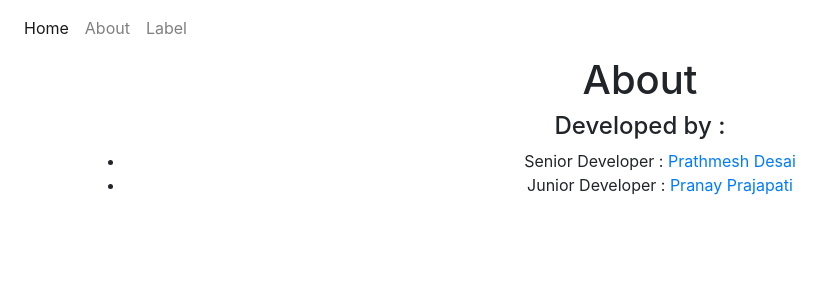
After one commit to ozer550/Comfort-Zone, a Flask app: page /about in a window 1280 px wide. The commit adds this page. Shown: the top 300 px of the page, without its empty margins (0-833 px from the left). Run offline with Flask 2, Linux system fonts and the light colour scheme; some libraries are stand-ins or nearby versions.

Commit message:
fixed button and about page

```diff
--- a/application.py
+++ b/application.py
@@ -62,3 +62,8 @@ def Label():
 def page():
     info=Tag.query.all()
     return flask.render_template("page.html",info=info)
+
+
+@app.route("/about")
+def about():
+    return flask.render_template("about.html")
--- a/static/styles.css
+++ b/static/styles.css
@@ -8,10 +8,9 @@
 }
 .center-aligned
 {
-    display: flex;
+    display: flexbox;
     justify-content: center;
-    align-items: center;
-    flex: 50%;
+    margin-left: 30%;
 }
 .center-aligned label
 {
@@ -32,6 +31,10 @@
     margin: auto;
     margin-top: 3%;
 }
+.button-right{
+    float : right;
+}
+
 .btn btn-primary{
     margin-left: 30px;
 }
--- /dev/null
+++ b/templates/about.html
@@ -0,0 +1,15 @@
+{% extends "layout.html" %}
+
+{% block main %}
+
+<div class="container text-center">
+<h1 class="h1">About</h1>
+<h4 class="h4"> Developed by : </h4>
+<ul>
+    <li class="list-item">Senior Developer : <a href="https://github.com/ozer619">Prathmesh Desai</a></li>
+    <li class="list-item">Junior Developer : <a href="https://github.com/pranay101">Pranay Prajapati</a></li>
+</ul>
+
+</div>
+
+{% endblock %}
--- a/templates/index.html
+++ b/templates/index.html
@@ -6,6 +6,6 @@
 
 </div>
 
-<a href="/label"><button class="btn btn-primary">Next</button></a>
+<a  href="/label"><button class="btn btn-primary button-right m-4 large">Next</button></a>
 
 {% endblock %}
--- a/templates/layout.html
+++ b/templates/layout.html
@@ -5,9 +5,10 @@
     <meta charset="UTF-8">
     <meta name="viewport" content="width=device-width, initial-scale=1.0">
     <meta http-equiv="X-UA-Compatible" content="ie=edge">
+    <link href="https://fonts.googleapis.com/css?family=Roboto&display=swap" rel="stylesheet">
     <link rel="stylesheet" href="https://stackpath.bootstrapcdn.com/bootstrap/4.3.1/css/bootstrap.min.css"
         integrity="sha384-ggOyR0iXCbMQv3Xipma34MD+dH/1fQ784/j6cY/iJTQUOhcWr7x9JvoRxT2MZw1T" crossorigin="anonymous">
-    <link href="/static/styles.css" rel="stylesheet">
+    <link href="../static/styles.css" rel="stylesheet">
 
     <title>Comfort-zone</title>
 </head>
@@ -28,7 +29,7 @@
                     <a class="nav-link" href="/">Home <span class="sr-only">(current)</span></a>
                 </li>
                 <li class="nav-item">
-                    <a class="nav-link" href="#">About</a>
+                    <a class="nav-link" href="/about">About</a>
                 </li>
                 <a class="nav-link" href="/label">Label</a>
                 </li>
```
Also changed, not shown: templates/label.html (+5 -4 lines), templates/page.html (+10 -2 lines).
